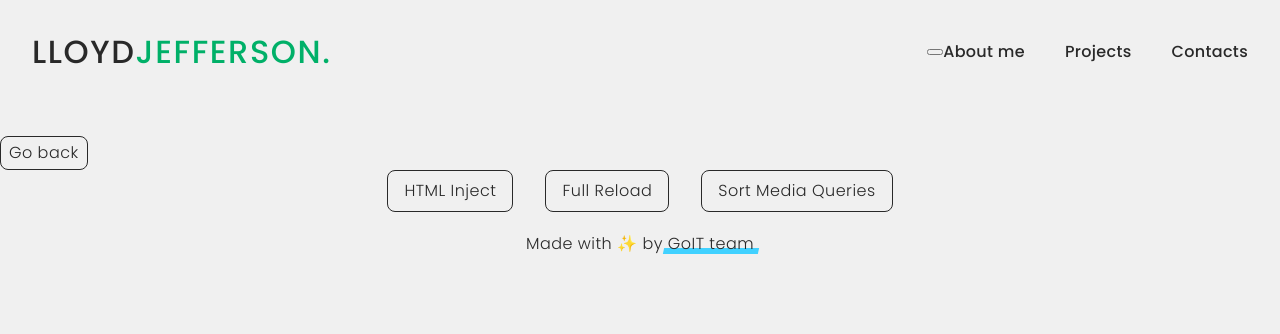
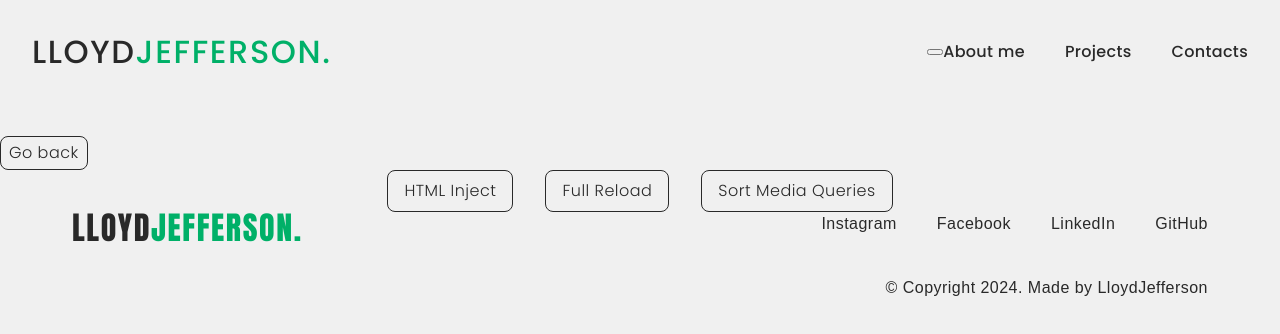
Before and after one commit to PavloBilenko/js-avatar-team, a website built with Vite: page src/index.html in a window 1280 px wide. Built offline with nearby package versions, Linux system fonts and the light colour scheme.

Commit message:
done futer

```diff
--- a/src/css/footer.css
+++ b/src/css/footer.css
@@ -1,21 +1,78 @@
-.footer {
-  padding: 20px 0;
+/* ----------------------------COMMON STYLES */
+.footer-logo {
+  font-family: "Impact", sans-serif;
+  display: block;
+  font-weight: 400;
+  font-size: 32px;
+  line-height: 1;
+  letter-spacing: 0.05em;
+  text-transform: uppercase;
 }
-.footer-desc {
-  text-align: center;
+
+.footer-logo-part {
+
 }
-.footer-link {
-  position: relative;
+
+.footer-copyright,
+.footer-item {
+  font-family: "Poppins", sans-serif;
+  font-weight: 300;
+  font-size: 16px;
+  line-height: 1.5;
+  letter-spacing: 0.03em;
 }
-.footer-link::before {
-  content: '';
-  position: absolute;
-  bottom: 6%;
-  left: 50%;
-  transform: translateX(-50%) skewX(-12deg);
-  z-index: -1;
-  width: 110%;
-  height: 24%;
-  background-color: #41d1ff;
-  transition: 200ms ease;
+
+.footer-item {
+  transition: transform 0.3s ease;
 }
+
+.footer-item:hover{
+  transform: scale(1.1);
+}
+/*2 ----------------------------MOBILE MEDIA*/
+
+@media screen and (max-width: 767px) {
+
+  .footer-logo {
+    margin-bottom: 32px;
+  }
+
+  .footer-list {
+    display: flex;
+    flex-direction: column;
+    gap: 24px;
+    margin-bottom: 40px;
+  }
+
+  .footer-copyright {
+    text-align: center;
+  }
+}
+
+/*2 ----------------------------TABLET MEDIA*/
+
+@media screen and (min-width: 768px) {
+
+  .footer-logo {
+    margin-bottom: 32px;
+  }
+
+  .footer-list {
+    display: flex;
+    gap: 40px;
+    margin-bottom: 40px;
+  }
+
+  .footer-copyright {
+    text-align: right;
+  }
+}
+
+/*2 ----------------------------_DESKTOP MEDIA*/
+
+@media screen and (min-width: 1280px) {
+  .footer-wrap {
+    display: flex;
+    justify-content: space-between;
+  }
+}
--- a/src/partials/footer.html
+++ b/src/partials/footer.html
@@ -1,15 +1,48 @@
-<footer class="footer">
+<footer>
   <div class="container">
-    <p class="footer-desc">
-      Made with ✨ by
-      <a
-        class="footer-link"
-        href="https://goit.global/ua/"
-        target="_blank"
-        rel="noopener noreferrer"
-      >
-        GoIT team
+    <div class="footer-wrap">
+      <a class="footer-logo" href="./index.html">
+        lloyd<span class="footer-logo-part common-span">jefferson.</span>
       </a>
-    </p>
+      <ul class="footer-list">
+        <li class="footer-item">
+          <a
+            class="footer-item-link"
+            href="https://www.instagram.com/goitclub/ "
+            target="_blank"
+            rel="noopener noreferrer"
+            >Instagram</a
+          >
+        </li>
+        <li class="footer-item">
+          <a
+            class="footer-item-link"
+            href="https://www.facebook.com/goITclub/"
+            target="_blank"
+            rel="noopener noreferrer"
+            >Facebook</a
+          >
+        </li>
+        <li class="footer-item">
+          <a
+            class="footer-item-link"
+            href="https://www.linkedin.com/school/goit-start-your-career-in-it"
+            target="_blank"
+            rel="noopener noreferrer"
+            >LinkedIn</a
+          >
+        </li>
+        <li class="footer-item">
+          <a
+            class="footer-item-link"
+            href="https://github.com/PavloBilenko/js-avatar-team/tree/main"
+            target="_blank"
+            rel="noopener noreferrer"
+            >GitHub</a
+          >
+        </li>
+      </ul>
+    </div>
+    <p class="footer-copyright">© Copyright 2024. Made by LloydJefferson</p>
   </div>
 </footer>
```
